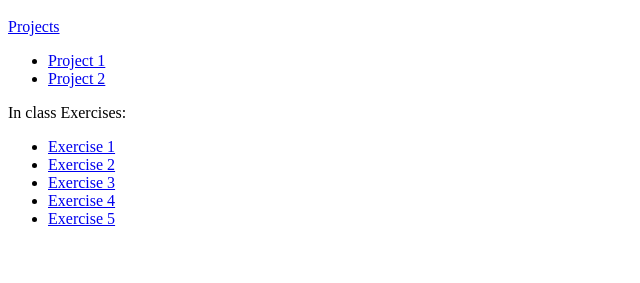
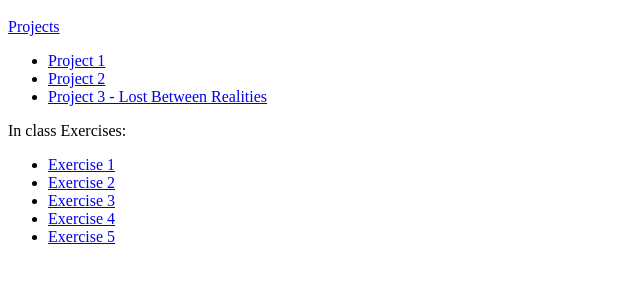
Before and after one commit to abauer95/interactivemedia323, a plain HTML site: page index.html in a window 1280 px wide. Shown: the part 109-392 px from the top of the page, without its empty margins (0-640 px from the left). Drawn offline with Linux system fonts and the light colour scheme.

Commit message:
Added link to P3
asf

```diff
--- a/index.html
+++ b/index.html
@@ -15,6 +15,7 @@
     <ul>
     	<li><a href="https://www.youtube.com/watch?v=E9gOIKNU0_g"> Project 1 </a> </li>
       <li><a href="project2/navpage/index.html"> Project 2 </a> </li>
+      <li><a href="./textproject/index.html"> Project 3 - Lost Between Realities </a> </li>
     </ul>
   </p>
   <p>
```
